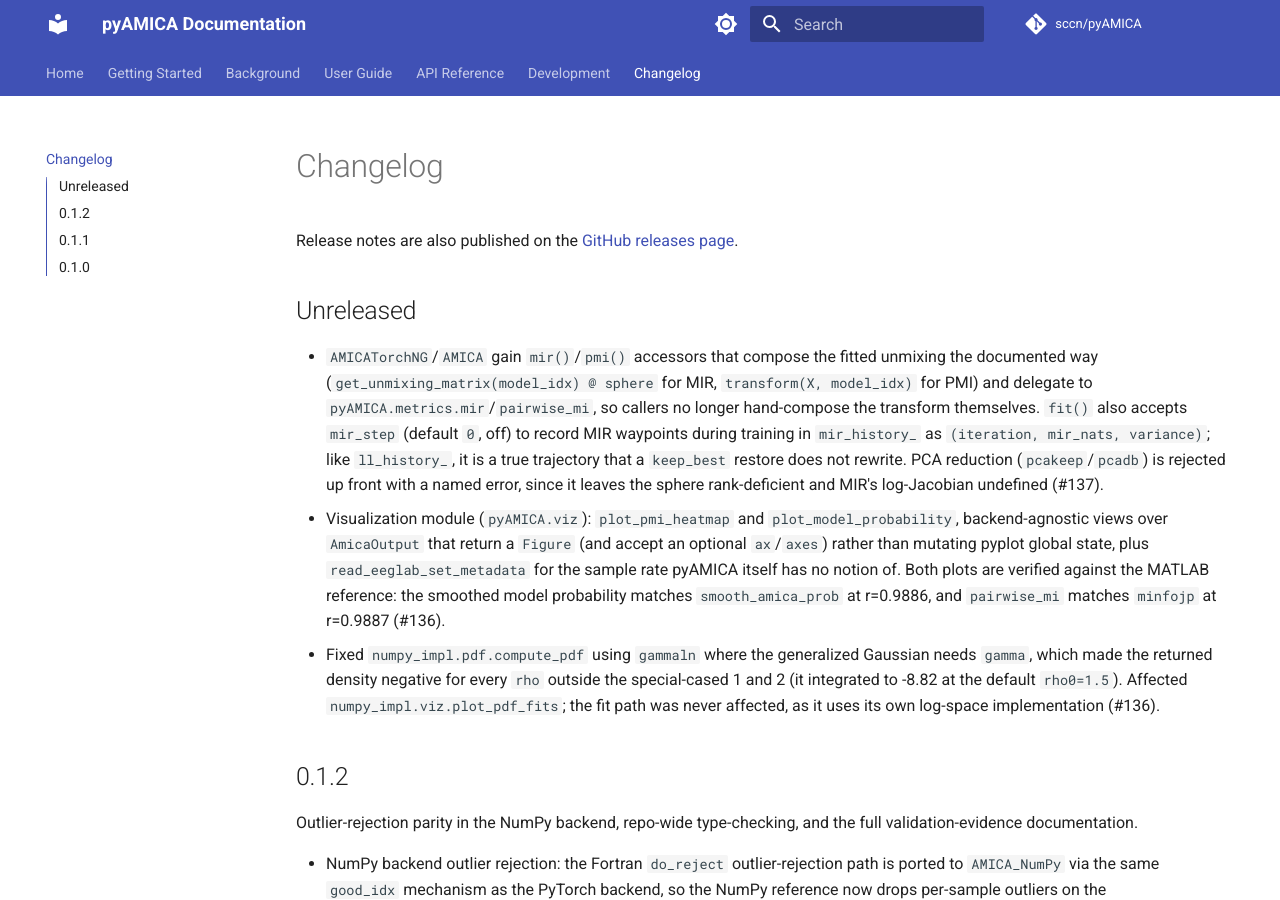
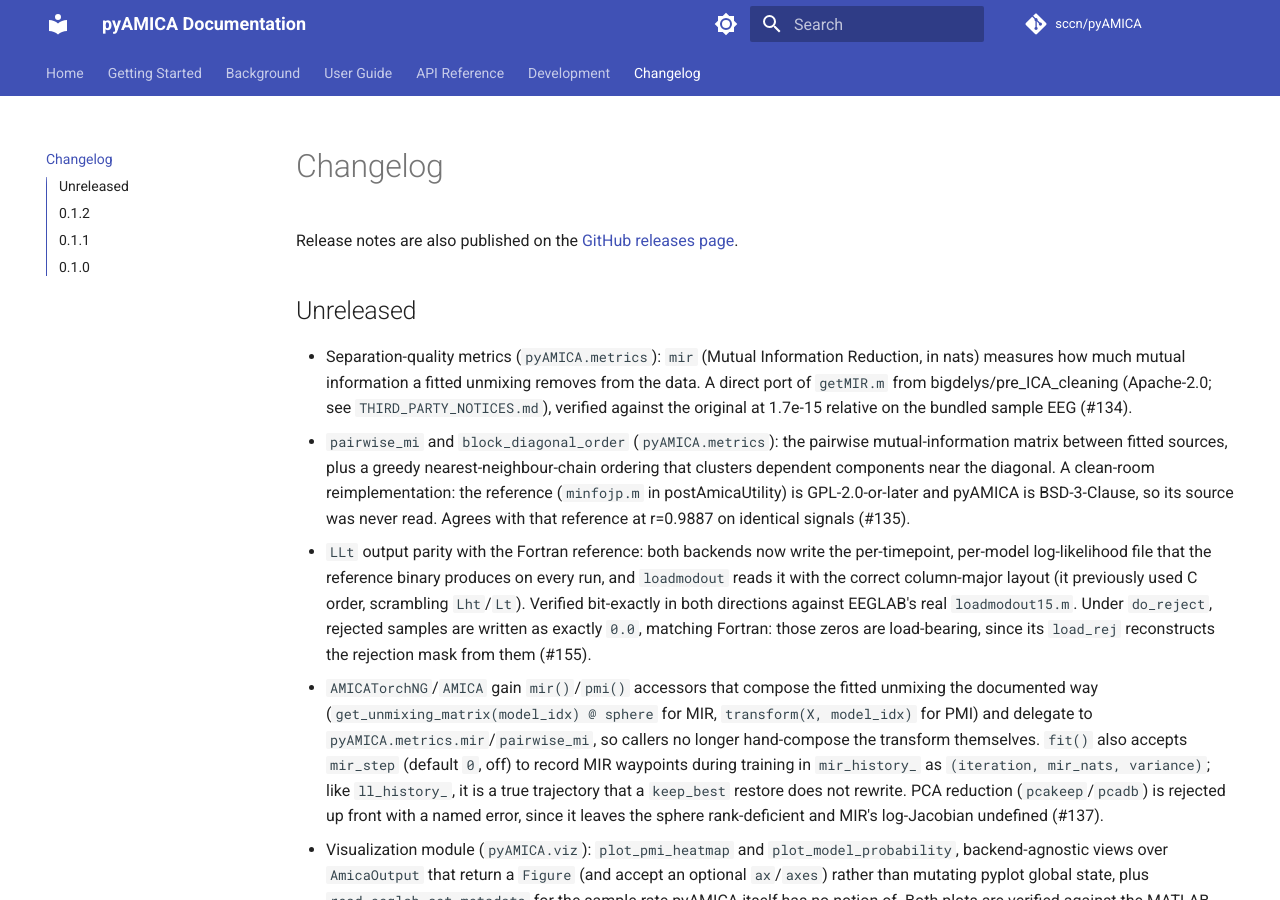
Before and after one commit to neuromechanist/pyAMICA, an MkDocs documentation site: the page built from docs/changelog.md, in a window 1280 px wide and 900 px high. Built offline with MkDocs 1.6.1 and Material for MkDocs 9.7.7, drawn with Linux system fonts in a browser that asks for light colours; comment, search, counter and statistics services are not loaded.

Commit message:
Document phases 1-3, add metrics API page
Three integration gaps, all invisible to a per-phase review because each
phase PR was only ever read against its own base.

The changelog covered phases 4 and 5 only. Phases 1, 2 and 3 added no
entry at all, so a user reading it would never learn that MIR, PMI, or the
LLt output shipped -- including a new on-disk file with a MATLAB-verified
EEGLAB round trip. Nobody saw the pattern because nobody had read the five
phases together.

docs/guides/eeglab.md's file table, the page a user integrating with
EEGLAB actually reads, still listed the pre-LLt set of files even though
write_amica_output now writes LLt after every fresh fit.

pyAMICA.metrics had no API page, violating .rules/documentation.md's own
one-page-per-module convention, while docs/api/viz.md already linked to
pyAMICA.metrics.pairwise_mi with nothing to resolve to. It is the
computational core phases 1 and 2 shipped.

```diff
--- a/docs/changelog.md
+++ b/docs/changelog.md
@@ -5,6 +5,26 @@ Release notes are also published on the
 
 ## Unreleased
 
+- Separation-quality metrics (`pyAMICA.metrics`): `mir` (Mutual Information
+  Reduction, in nats) measures how much mutual information a fitted unmixing
+  removes from the data. A direct port of `getMIR.m` from bigdelys/pre_ICA_cleaning
+  (Apache-2.0; see `THIRD_PARTY_NOTICES.md`), verified against the original at
+  1.7e-15 relative on the bundled sample EEG (#134).
+- `pairwise_mi` and `block_diagonal_order` (`pyAMICA.metrics`): the pairwise
+  mutual-information matrix between fitted sources, plus a greedy
+  nearest-neighbour-chain ordering that clusters dependent components near the
+  diagonal. A clean-room reimplementation: the reference (`minfojp.m` in
+  postAmicaUtility) is GPL-2.0-or-later and pyAMICA is BSD-3-Clause, so its
+  source was never read. Agrees with that reference at r=0.9887 on identical
+  signals (#135).
+- `LLt` output parity with the Fortran reference: both backends now write the
+  per-timepoint, per-model log-likelihood file that the reference binary
+  produces on every run, and `loadmodout` reads it with the correct column-major
+  layout (it previously used C order, scrambling `Lht`/`Lt`). Verified
+  bit-exactly in both directions against EEGLAB's real `loadmodout15.m`. Under
+  `do_reject`, rejected samples are written as exactly `0.0`, matching Fortran:
+  those zeros are load-bearing, since its `load_rej` reconstructs the rejection
+  mask from them (#155).
 - `AMICATorchNG`/`AMICA` gain `mir()`/`pmi()` accessors that compose the
   fitted unmixing the documented way (`get_unmixing_matrix(model_idx) @
   sphere` for MIR, `transform(X, model_idx)` for PMI) and delegate to
--- a/mkdocs.yml
+++ b/mkdocs.yml
@@ -101,6 +101,7 @@ nav:
       - PyTorch backend: api/torch-backend.md
       - MLX backend: api/mlx-backend.md
       - NumPy backend: api/numpy-backend.md
+      - Separation metrics: api/metrics.md
       - Visualization: api/viz.md
   - Development:
       - Contributing: development/contributing.md
```
Also changed, not shown: docs/api/index.md (+5 -0 lines), docs/api/metrics.md (added, +47 -0 lines), docs/guides/eeglab.md (+8 -0 lines).
